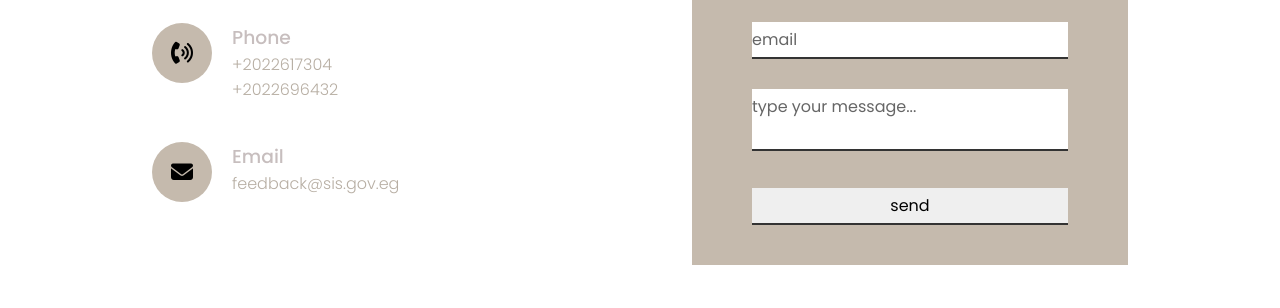
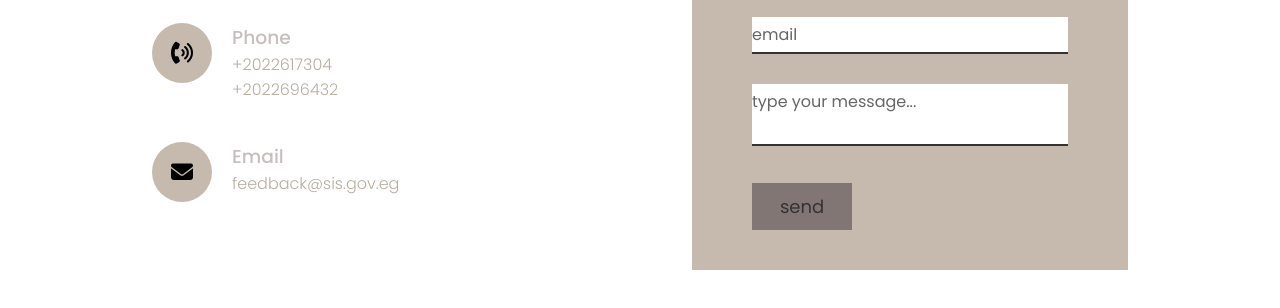
Before and after one commit to ahmeddamiir/Web-Design-Project, a plain HTML site: page Contact Us.html in a window 1280 px wide. Shown: the part 418-726 px from the top of the page. Drawn offline with Linux system fonts and the light colour scheme.

Commit message:
submit botton is fixed

```diff
--- a/style.css
+++ b/style.css
@@ -702,3 +702,13 @@ hr {
     font-size: 12px;
     transform: translateY(-20px);
 }
+.contactform .inputBox input[type="submit"]{
+    width: 100px;
+    background: #817674;
+    color: #333;
+    border: none;
+    cursor: pointer;
+    padding: 10px;
+    font-size: 18px;
+
+}
```
